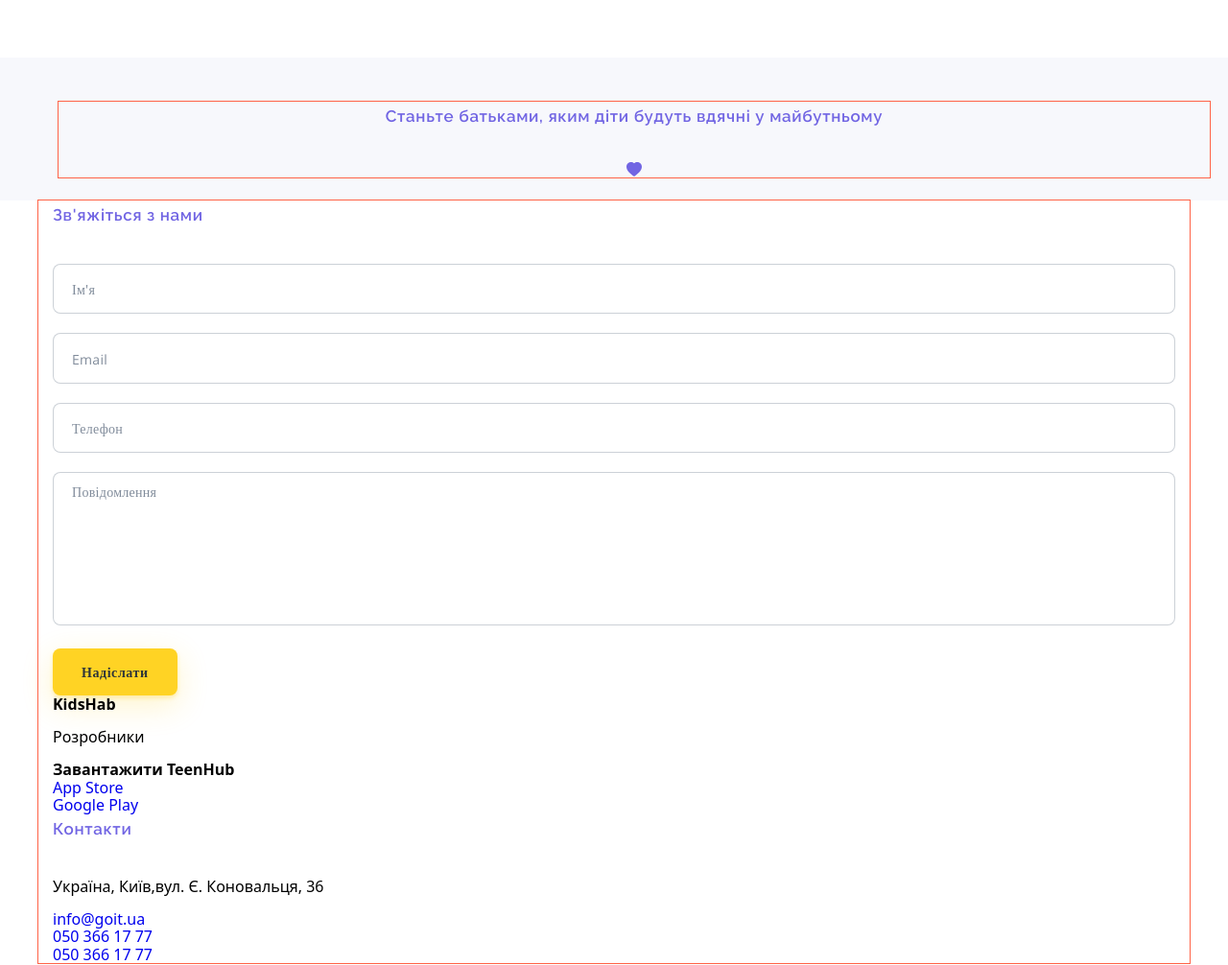
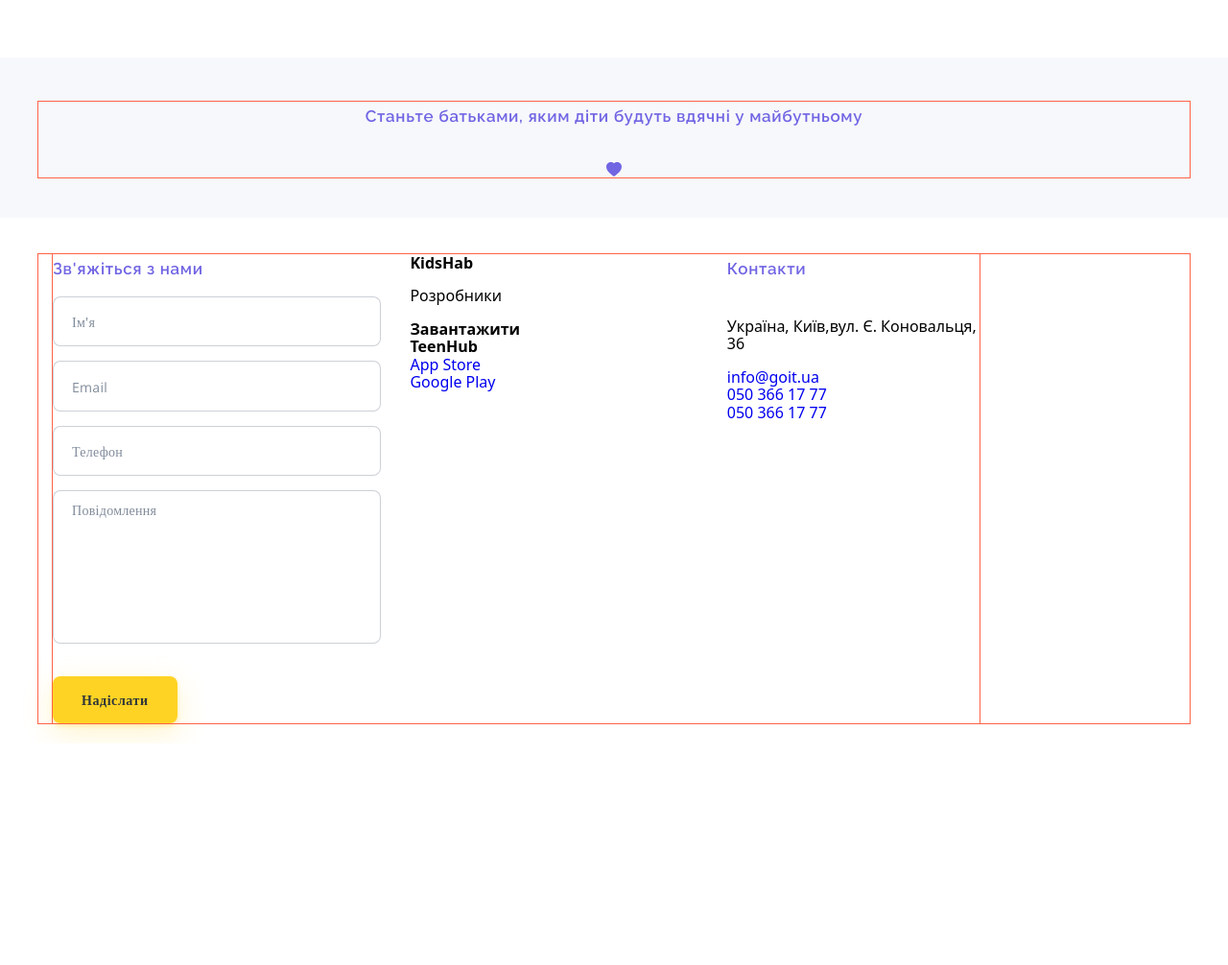
Before and after one commit to josserden/KidHab, a website: page src/index.html in a window 1280 px wide. Shown: the part 3812-4818 px from the top of the page at 96% size. After the commit the page ends 4587 px from the top, so only its background shows below. Drawn offline with nearby package versions, Linux system fonts and the light colour scheme; files that its build step writes are made by us from their sources.

Commit message:
create footer part 2

```diff
--- a/src/html/layouts/footer.html
+++ b/src/html/layouts/footer.html
@@ -1,7 +1,8 @@
-<footer>
+<footer class="footer">
     <div class="container">
+        <div class="footer__wrapper">
             <div class="form__wrapper">
-            <h3 class="section__title">Зв'яжіться з нами</h3>
+                <h3 class="section__title form__title">Зв'яжіться з нами</h3>
                 <form class="form" autocomplete="off">
                     <label class="form__field">
                         <input
@@ -49,11 +50,14 @@
                     </button>
                 </form>
             </div>
+            <div class="footer__information">
                 <div class="links__wrapper">
                     <b>KidsHab</b>
                     <p>Розробники</p>
                     <b>Завантажити TeenHub</b>
-            <a href="#" target="_blank" rel="noopener noreferrer">App Store</a>
+                    <a href="#" target="_blank" rel="noopener noreferrer"
+                        >App Store</a
+                    >
                     <a href="#" target="_blank" rel="noopener noreferrer"
                         >Google Play</a
                     >
@@ -70,4 +74,6 @@
                     </address>
                 </div>
             </div>
+        </div>
+    </div>
 </footer>
--- a/src/sass/components/buttons.scss
+++ b/src/sass/components/buttons.scss
@@ -14,6 +14,7 @@
 .form__btn {
     @include font-source-sans(14px, $main-dark, 600, 19px, 0.04em);
     @include padding(15px 30px);
+    margin-top: 30px;
     font: {
         family: 'Open Sans';
         style: normal;
--- a/src/sass/components/form.scss
+++ b/src/sass/components/form.scss
@@ -1,14 +1,35 @@
 .form {
-    // padding: 20px;
-    // margin: 20px;
-    // width: 600px;
     width: 100%;
+}
+
+.form__wrapper {
+    width: 100%;
+
+    @media screen and (max-width: 767px) {
+        margin-bottom: 49px;
+    }
+
+    @media screen and (max-width: 1199px) {
+        margin-bottom: 49px;
+    }
+
+    @include for-size(desktop-up) {
+        width: 361px;
+        margin-right: 30px;
+    }
+}
+
+.form__title {
+    margin-bottom: 13px;
 }
 
 .form__field {
     position: relative;
     display: block;
-    margin-bottom: 20px;
+}
+
+.form__field + .form__field {
+    margin-top: 15px;
 }
 
 .form__label {
@@ -37,6 +58,13 @@
     font: inherit;
     border-radius: 8px;
     border: 1px solid $form-border;
+    outline: none;
+}
+
+.form__input:focus,
+.textarea:focus {
+    // border-color: $form-border-focus;
+    box-shadow: 0px 0px 3px 1px #818c9b;
 }
 
 .textarea {
--- a/src/sass/components/section.scss
+++ b/src/sass/components/section.scss
@@ -17,11 +17,11 @@
     @include padding(39px null 24px null);
 
     @include for-size(tablet-portrait-up) {
-        @include padding(40px null null 37px);
+        @include padding(40px null 37px null);
     }
 
     @include for-size(desktop-up) {
-        @include padding(46px null null 42px);
+        @include padding(46px null 42px null);
     }
 }
 
@@ -91,7 +91,7 @@
     margin-bottom: 15px;
 
     @include font-source-sans(17px, $main-accent-font, 600, 31px, 0.04em);
-    // От рутины уходим
+
     @include for-size(desktop-up) {
         margin-bottom: 35px;
         line-height: 31px;
--- /dev/null
+++ b/src/sass/layout/footer.scss
@@ -0,0 +1,46 @@
+.footer {
+    @include padding(40px null 15px null);
+
+    @include for-size(tablet-portrait-up) {
+        @include padding(50px null 18px null);
+    }
+
+    @include for-size(desktop-up) {
+        @include padding(38px null 21px null);
+    }
+}
+
+.footer__wrapper {
+    outline: 1px solid tomato;
+
+    @include for-size(tablet-portrait-up) {
+        // display: flex;
+        // justify-content: space-between;
+        // align-items: flex-start;
+        // width: 686px;
+    }
+
+    @include for-size(desktop-up) {
+        display: flex;
+        width: 966px;
+    }
+}
+
+.footer__information {
+    @include for-size(tablet-portrait-up) {
+        display: flex;
+    }
+
+    @include for-size(desktop-up) {
+    }
+}
+
+.links__wrapper {
+    @include for-size(tablet-portrait-up) {
+        margin-right: 113px;
+    }
+
+    @include for-size(desktop-up) {
+        margin-right: 154px;
+    }
+}
--- a/src/sass/layout/main.scss
+++ b/src/sass/layout/main.scss
@@ -6,3 +6,4 @@
 @import './emotions.scss';
 @import './play.scss';
 @import './future.scss';
+@import './footer.scss';
--- a/src/sass/utils/_variables.scss
+++ b/src/sass/utils/_variables.scss
@@ -15,6 +15,7 @@ $gradient: linear-gradient(
 );
 $drop-shadow: 0px 15px 20px rgba(113, 101, 227, 0.2);
 $form-border: rgba(129, 140, 155, 0.4);
+$form-border-focus: rgba(129, 140, 155, 0.9);
 
 // Colors Fonts
 $main-dark-font: $main-dark;
```
Lines whose indentation alone changed are shown as unchanged.
